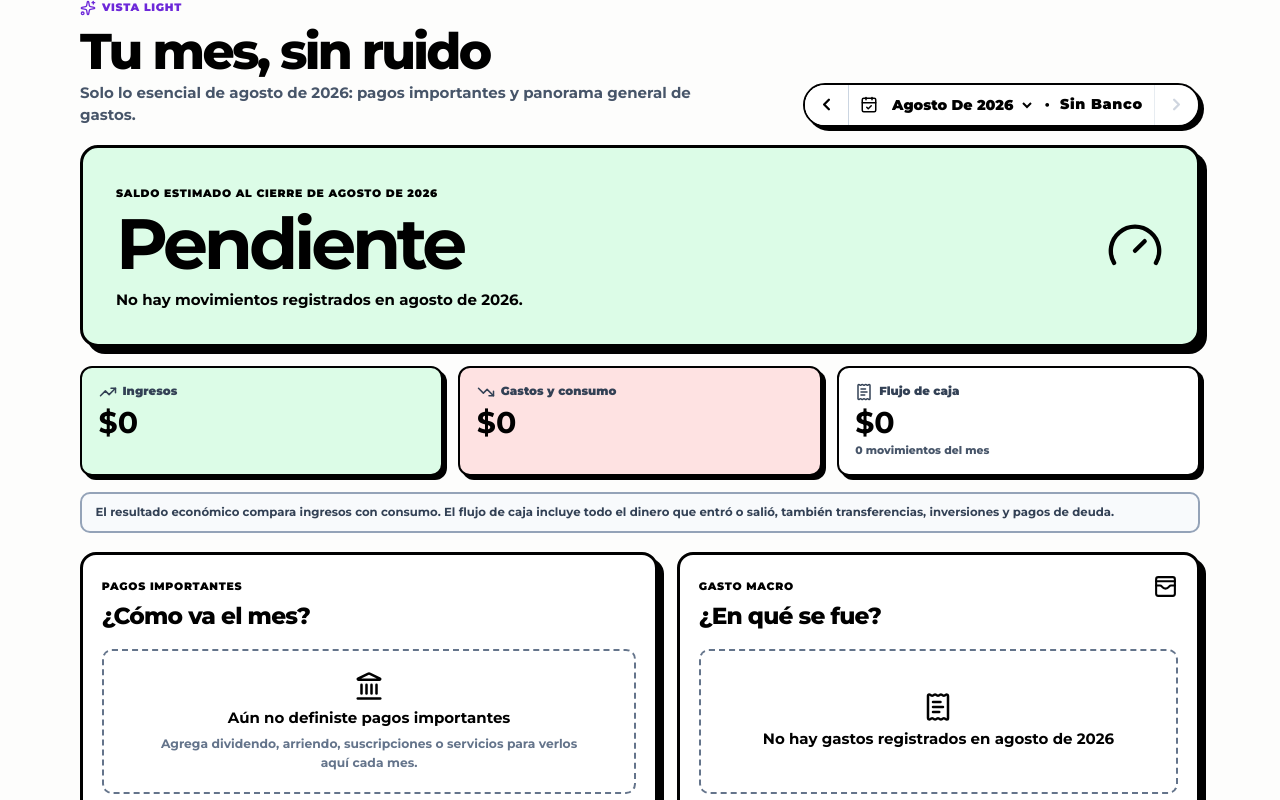
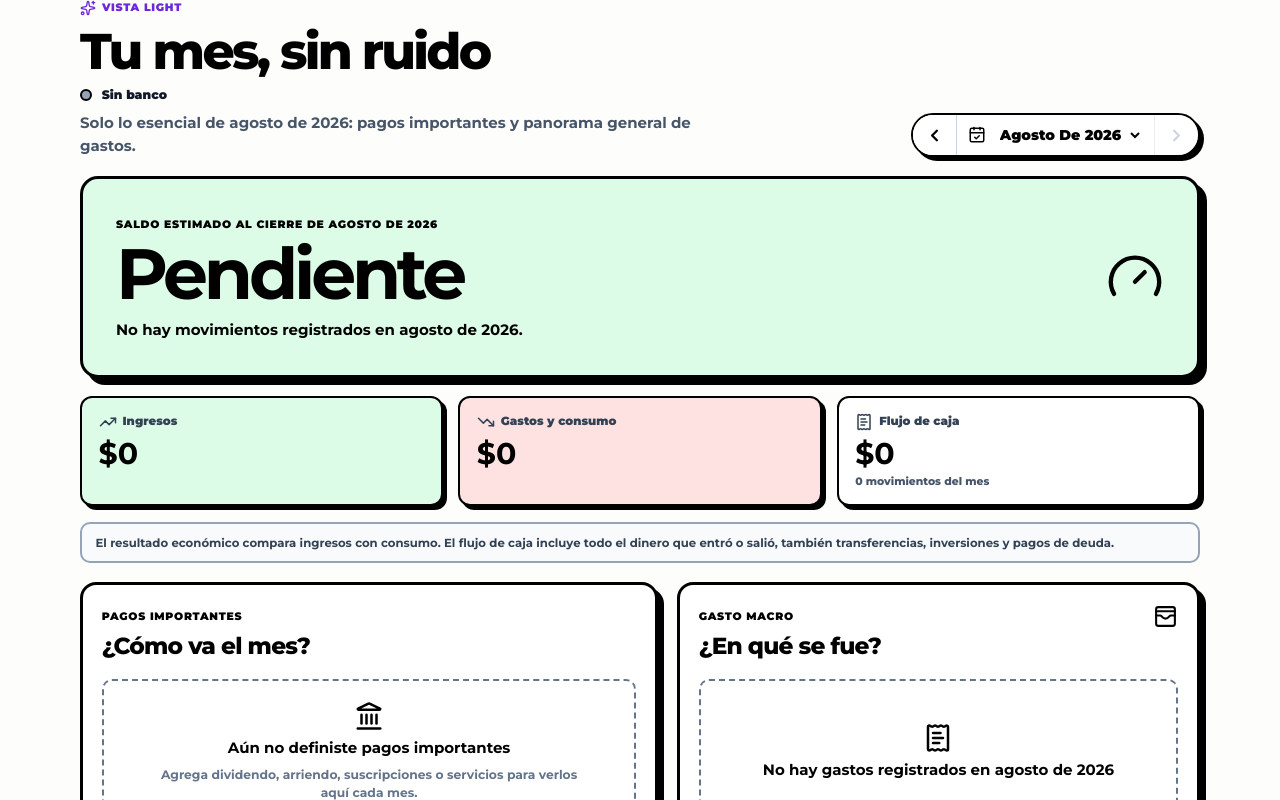
Before and after one commit to Viborasnake/finanzas, a React (Vite) app: page /dev/light in a window 1280 px wide. Shown: the top 800 px of the page. Built offline with nearby package versions, Linux system fonts and the light colour scheme.

Commit message:
UI refactoring: Unified header styles and global month selection state

```diff
--- a/src/pages/Dashboard.tsx
+++ b/src/pages/Dashboard.tsx
@@ -6,7 +6,7 @@ import { AVAILABLE_BANKS, useBanks, type Bank } from '../contexts/bankContextVal
 import {
   ChevronLeft, ChevronRight, TrendingUp, TrendingDown,
   Wallet, CreditCard, AlertTriangle, Sparkles, Search, X, Edit2,
-  ArrowUpRight, ArrowDownRight, Scale, PiggyBank, Calendar, Landmark, FileSpreadsheet, Tags, CheckCircle2, Settings, ChevronDown, RefreshCw
+  ArrowUpRight, ArrowDownRight, Scale, PiggyBank, CalendarCheck, Landmark, FileSpreadsheet, Tags, CheckCircle2, Settings, ChevronDown, RefreshCw
 } from 'lucide-react';
 import { useNavigate } from 'react-router-dom';
 import {
--- a/src/pages/LightDashboard.tsx
+++ b/src/pages/LightDashboard.tsx
@@ -42,9 +42,10 @@ export default function LightDashboard() {
   const isConsolidated = dashboardScope === 'all' && connectedBanks.length > 1;
   const scopedBanks = isConsolidated ? connectedBanks : (activeBank ? [activeBank] : []);
   const scopedBankKey = scopedBanks.join('|');
+  const activeBankInfo = AVAILABLE_BANKS.find(bank => bank.id === activeBank);
   const scopeLabel = isConsolidated
     ? 'Todos los bancos'
-    : AVAILABLE_BANKS.find(bank => bank.id === activeBank)?.label || 'Sin banco';
+    : activeBankInfo?.label || 'Sin banco';
 
   const fetchAllForBank = useCallback(async (bankId: string) => {
     if (!user) return [];
@@ -131,7 +132,17 @@ export default function LightDashboard() {
       <header className="light-header">
         <div>
           <span className="light-eyebrow"><Sparkles size={16} aria-hidden="true" /> Vista Light</span>
-          <h1 className="app-page-title">Tu mes, sin ruido</h1>
+          <div className="dashboard-title-context" style={{ marginBottom: '0.5rem' }}>
+            <h1 className="app-page-title">Tu mes, sin ruido</h1>
+            <div className="dashboard-context-line" aria-label={`Vista de ${scopeLabel}`}>
+              <span
+                className="dashboard-context-dot"
+                style={{ backgroundColor: isConsolidated ? '#111827' : (activeBankInfo?.color || '#94a3b8') }}
+                aria-hidden="true"
+              />
+              <strong>{scopeLabel}</strong>
+            </div>
+          </div>
           <p>Solo lo esencial de {summary.range.label}: pagos importantes y panorama general de gastos.</p>
         </div>
         <div className="dashboard-month-navigation light-month-navigation">
@@ -151,8 +162,6 @@ export default function LightDashboard() {
             >
               {monthOptions.map(option => <option key={option.key} value={option.key}>{option.label}</option>)}
             </select>
-            <span aria-hidden="true">·</span>
-            <span className="light-period-scope">{scopeLabel}</span>
           </label>
           <button type="button" className="dashboard-month-arrow" onClick={() => shiftSelectedMonth(-1)} disabled={selectedMonthIndex === 0} aria-label="Mes siguiente" title="Mes siguiente">
             <ChevronRight size={19} strokeWidth={3} />
```
